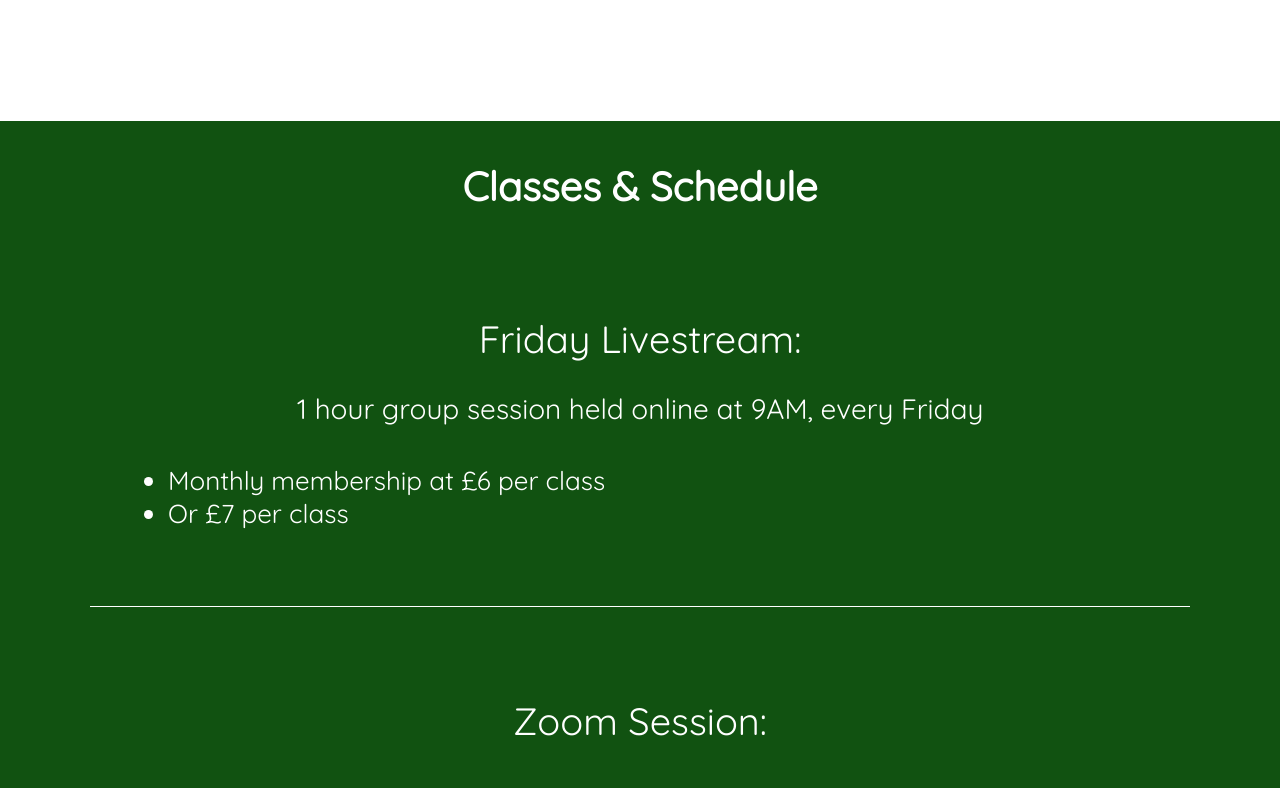
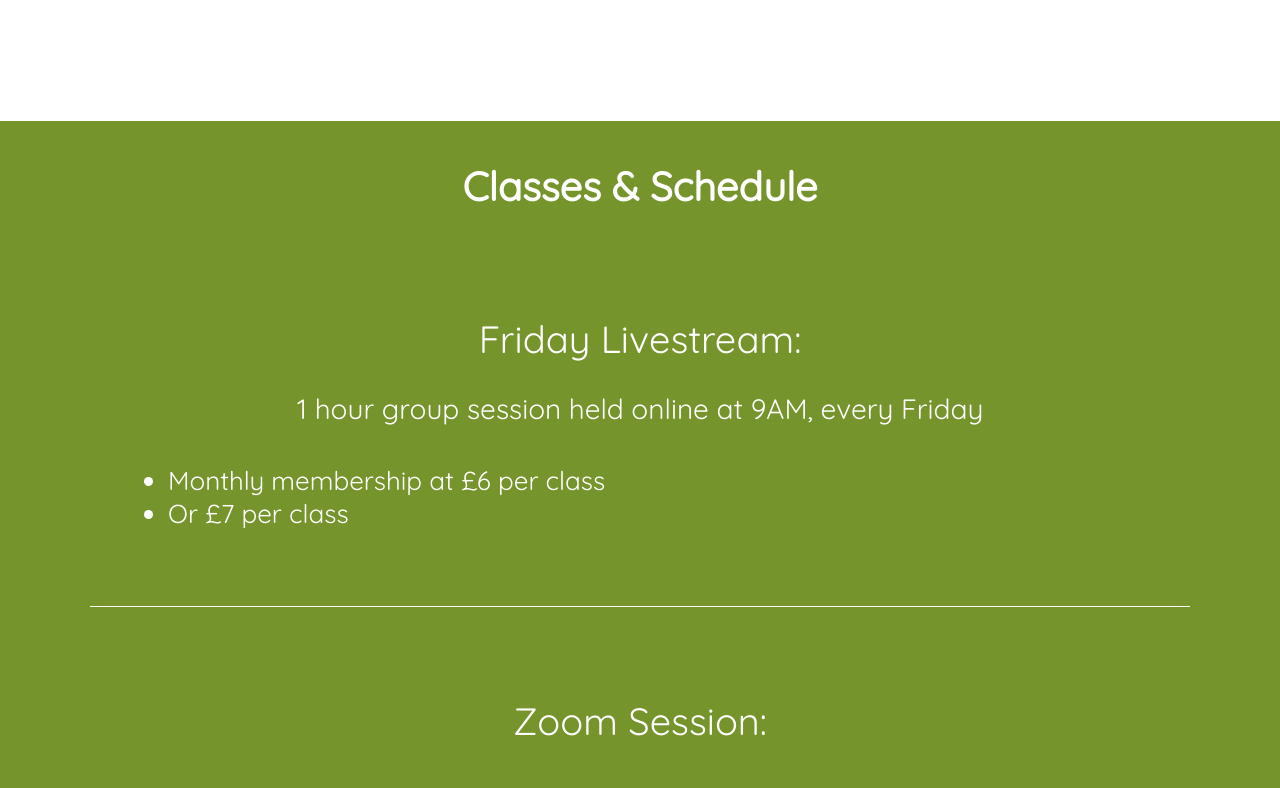
Before and after one commit to AlexBrown4020/life-in-balance, a React (Create React App) app: page / in a window 1280 px wide. Shown: the part 1100-1888 px from the top of the page. Built offline with nearby package versions, Linux system fonts and the light colour scheme.

Commit message:
Feat: Change colour scheme of background

```diff
--- a/src/pages/about/about.css
+++ b/src/pages/about/about.css
@@ -1,5 +1,5 @@
 #about-container {
-    background-color: rgb(17, 82, 17);
+    background-color: #75942c;
     color: white;
     padding-top: 5%;
 }
--- a/src/pages/classes/classes.css
+++ b/src/pages/classes/classes.css
@@ -4,7 +4,7 @@
     align-items: center;
     justify-content: space-evenly;
     padding-bottom: 15%;
-    background-color: rgb(17, 82, 17);
+    background-color: #75942c;
     color: white;
 }
 
```
